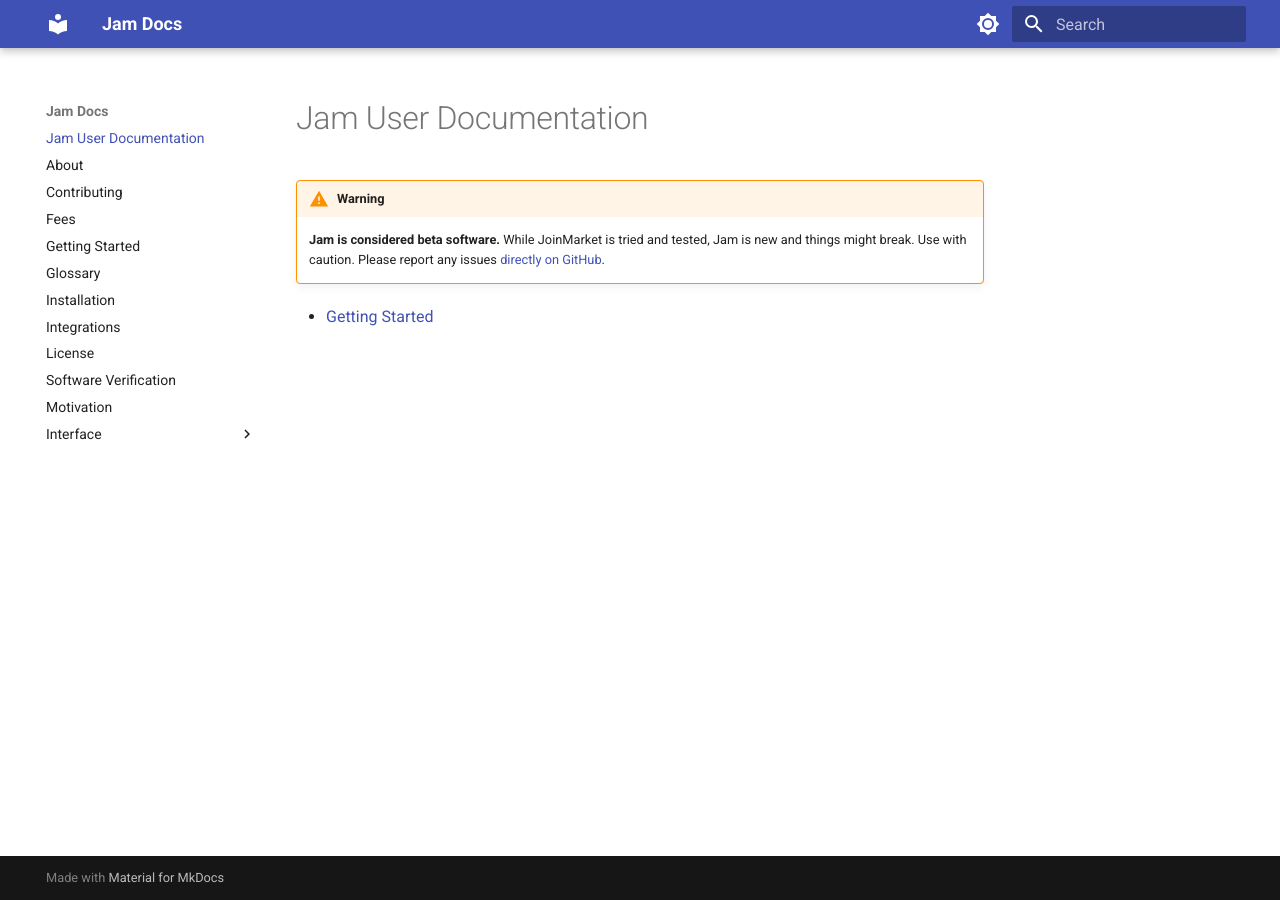
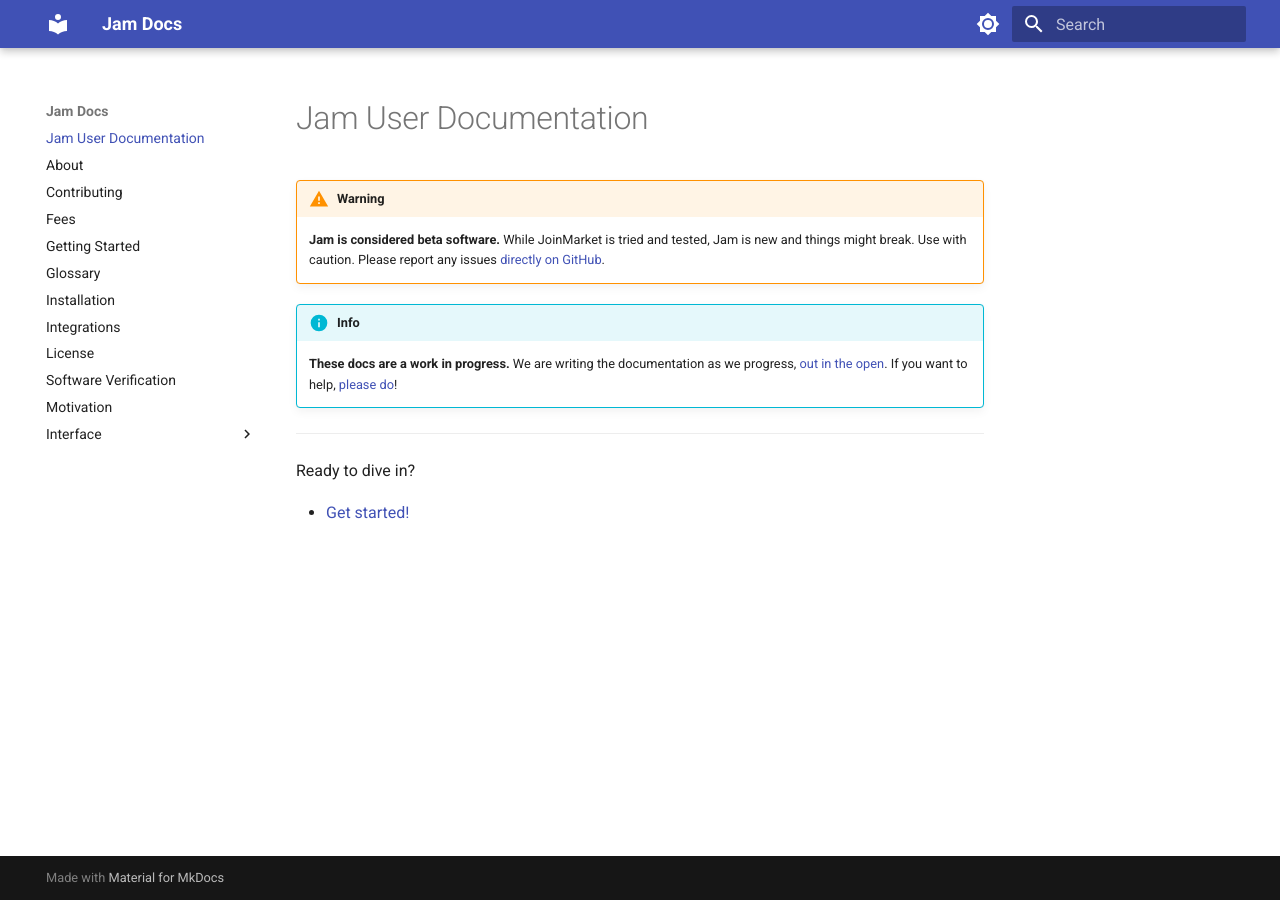
Before and after one commit to joinmarket-webui/jamdocs, an MkDocs documentation site: the page built from docs/index.md, in a window 1280 px wide. Built offline with MkDocs 1.6.1 and Material for MkDocs 9.7.7, drawn with Linux system fonts in a browser that asks for light colours.

Commit message:
docs: add info that docs are WIP

```diff
--- a/docs/index.md
+++ b/docs/index.md
@@ -3,5 +3,11 @@
 !!! warning
     **Jam is considered beta software.** While JoinMarket is tried and tested, Jam is new and things might break. Use with caution. Please report any issues [directly on GitHub](https://github.com/joinmarket-webui/joinmarket-webui/issues/new).
 
+!!! info
+    **These docs are a work in progress.** We are writing the documentation as we progress, [out in the open](license.md). If you want to help, [please do](contribute.md)!
 
-- [Getting Started](getting-started.md)
+---
+
+Ready to dive in?
+
+- [Get started!](getting-started.md)
```
